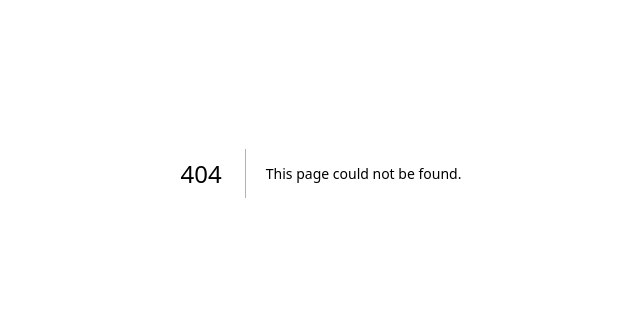
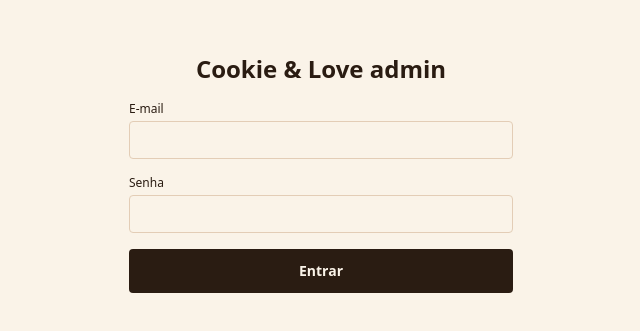
Before and after one commit to alissonn32-pixel/cookie-and-love, a Next.js app: page /admin/login in a window 1280 px wide. Before the commit this address had no page. Shown: the part 227-558 px from the top of the page, without its empty margins (319-959 px from the left). Built offline with nearby package versions, Linux system fonts and the light colour scheme.

Commit message:
feat: add admin login page

```diff
--- /dev/null
+++ b/app/admin/login/page.tsx
@@ -0,0 +1,76 @@
+"use client";
+
+import { FormEvent, useState } from "react";
+import { useRouter } from "next/navigation";
+import { createClient } from "@/lib/supabase/client";
+
+export default function LoginPage() {
+  const [email, setEmail] = useState("");
+  const [password, setPassword] = useState("");
+  const [error, setError] = useState<string | null>(null);
+  const [loading, setLoading] = useState(false);
+  const router = useRouter();
+
+  async function handleSubmit(event: FormEvent) {
+    event.preventDefault();
+    setLoading(true);
+    setError(null);
+
+    const supabase = createClient();
+    const { error: signInError } = await supabase.auth.signInWithPassword({
+      email,
+      password,
+    });
+
+    if (signInError) {
+      setError("E-mail ou senha inválidos.");
+      setLoading(false);
+      return;
+    }
+
+    router.push("/admin");
+    router.refresh();
+  }
+
+  return (
+    <div className="min-h-screen flex items-center justify-center bg-cream px-6">
+      <form onSubmit={handleSubmit} className="w-full max-w-sm space-y-4">
+        <h1 className="font-display font-bold text-2xl text-center">Cookie & Love admin</h1>
+
+        {error && (
+          <p className="bg-beige text-brown text-xs px-3 py-2 rounded">{error}</p>
+        )}
+
+        <label className="block text-xs">
+          E-mail
+          <input
+            type="email"
+            className="mt-1 w-full border border-beige rounded px-3 py-2 text-sm"
+            value={email}
+            onChange={(event) => setEmail(event.target.value)}
+            required
+          />
+        </label>
+
+        <label className="block text-xs">
+          Senha
+          <input
+            type="password"
+            className="mt-1 w-full border border-beige rounded px-3 py-2 text-sm"
+            value={password}
+            onChange={(event) => setPassword(event.target.value)}
+            required
+          />
+        </label>
+
+        <button
+          type="submit"
+          disabled={loading}
+          className="w-full bg-brown text-cream rounded py-3 text-sm font-bold disabled:opacity-40"
+        >
+          {loading ? "Entrando..." : "Entrar"}
+        </button>
+      </form>
+    </div>
+  );
+}
```
